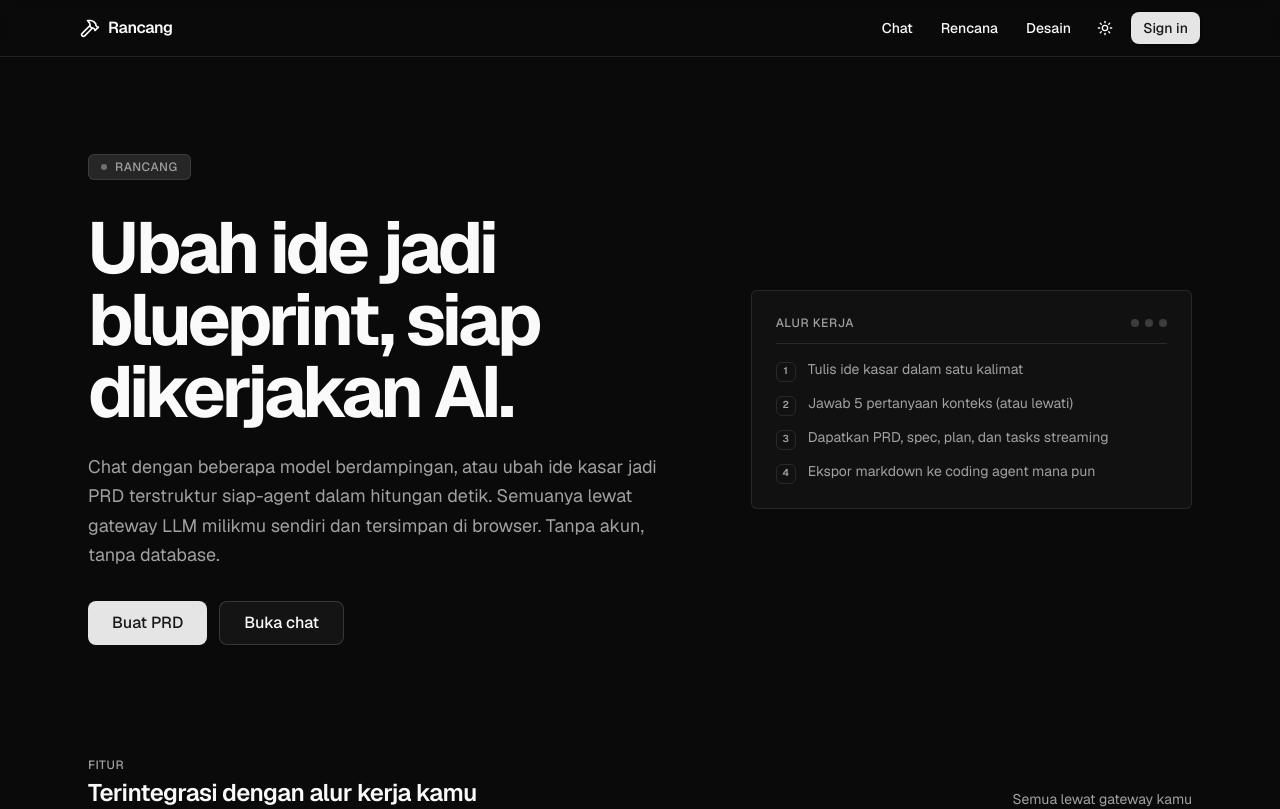
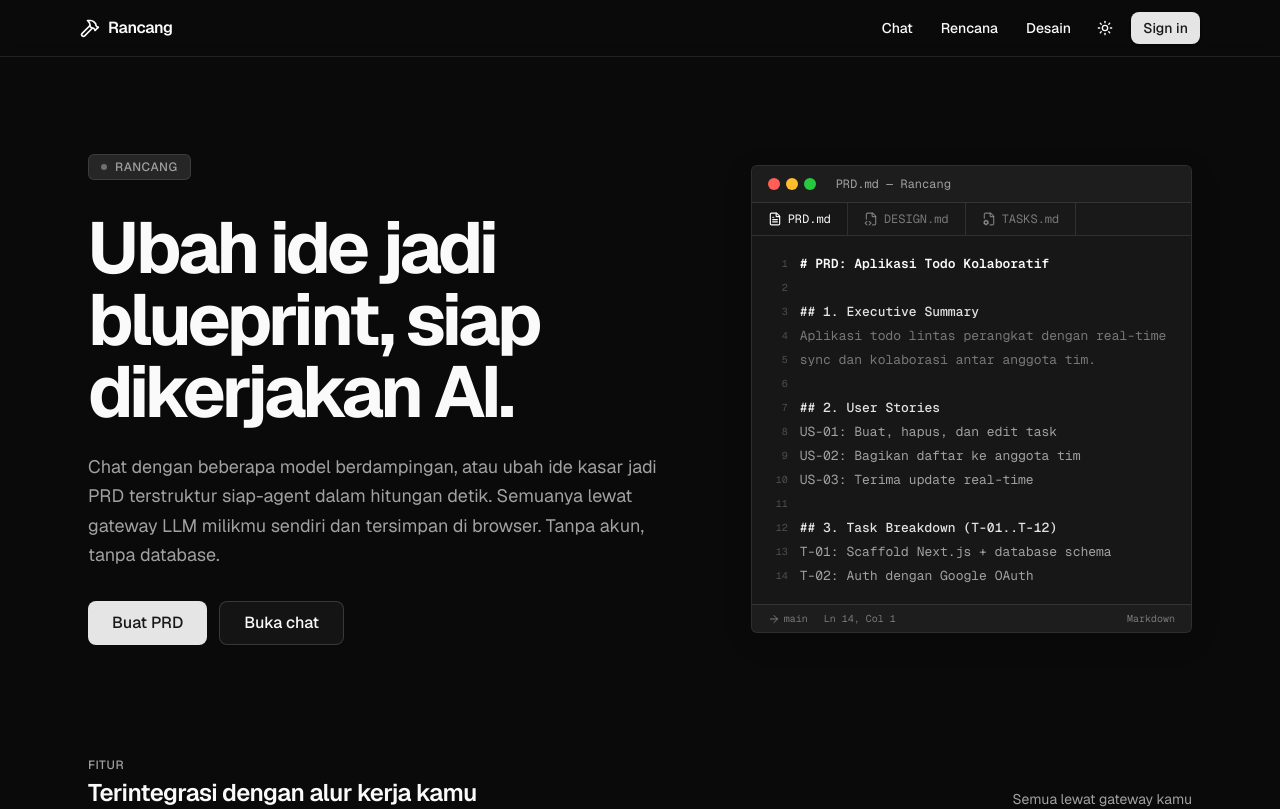
Before and after one commit to apissaj/rancang, a Next.js app: page / in a window 1280 px wide. Shown: the top 809 px of the page. Built offline with nearby package versions, Linux system fonts and the light colour scheme; no server answers.

Commit message:
feat(landing): replace hero workflow card with VSCode-style blueprint mockup
Hero right visual now shows a VSCode window mockup (macOS traffic
lights, PRD.md/DESIGN.md/TASKS.md tabs, editor line numbers, status
bar) matching the BlueprintPreview section instead of the plain
4-step Alur kerja list.

```diff
--- a/src/app/page.tsx
+++ b/src/app/page.tsx
@@ -2,7 +2,7 @@
 
 import Link from "next/link";
 import { useEffect, useState } from "react";
-import { ArrowRight, MessagesSquare, FileText, Palette, Cpu } from "lucide-react";
+import { ArrowRight, MessagesSquare, FileText, FileCode2, FileCog, Palette, Cpu } from "lucide-react";
 import { Button } from "@/components/ui/button";
 import LandingLoader from "@/components/effects/landing-loader";
 import Reveal from "@/components/effects/reveal";
@@ -103,35 +103,87 @@ export default function Home() {
             </Reveal>
           </div>
 
-          {/* Right visual: flat-bordered preview card */}
+          {/* Right visual: VSCode-style blueprint window */}
                     <div className="flex items-center lg:col-span-5">
                       <Reveal start={ready} delay={350} className="w-full">
-              <div className="w-full rounded-sm border border-border bg-card/60 p-6">
-                <div className="flex items-center justify-between border-b border-border pb-3">
-                  <span className="text-xs font-medium uppercase tracking-wider text-muted-foreground">
-                    Alur kerja
-                  </span>
-                  <span className="flex gap-1.5">
-                    <span className="size-2 rounded-full bg-muted-foreground/30" />
-                    <span className="size-2 rounded-full bg-muted-foreground/30" />
-                    <span className="size-2 rounded-full bg-muted-foreground/30" />
+                        <div className="w-full overflow-hidden rounded-sm border border-border bg-card shadow-[0_8px_30px_rgba(0,0,0,0.12)]">
+                          {/* macOS title bar */}
+                          <div className="flex items-center gap-2 border-b border-border bg-muted/40 px-4 py-2.5">
+                            <div className="flex items-center gap-1.5">
+                              <span className="size-3 rounded-full bg-[#FF5F56]" />
+                              <span className="size-3 rounded-full bg-[#FFBD2E]" />
+                              <span className="size-3 rounded-full bg-[#27C93F]" />
+                            </div>
+                            <span className="ml-3 truncate font-mono text-xs text-muted-foreground">
+                              PRD.md — Rancang
                             </span>
                           </div>
-                <ol className="mt-4 space-y-3">
+
+                          {/* Tab bar */}
+                          <div className="flex items-end overflow-x-auto border-b border-border bg-muted/20">
+                            <div className="flex items-center gap-1.5 border-r border-border bg-card px-4 py-2 font-mono text-xs text-foreground">
+                              <FileText className="size-3.5 shrink-0" />
+                              PRD.md
+                            </div>
+                            <div className="flex items-center gap-1.5 border-r border-border px-4 py-2 font-mono text-xs text-muted-foreground/70">
+                              <FileCode2 className="size-3.5 shrink-0" />
+                              DESIGN.md
+                            </div>
+                            <div className="flex items-center gap-1.5 border-r border-border px-4 py-2 font-mono text-xs text-muted-foreground/70">
+                              <FileCog className="size-3.5 shrink-0" />
+                              TASKS.md
+                            </div>
+                          </div>
+
+                          {/* Editor body */}
+                          <div className="min-w-0 overflow-x-auto">
+                            <div className="min-w-[360px] p-4 font-mono text-xs leading-6 sm:text-[13px]">
                               {[
-                    "Tulis ide kasar dalam satu kalimat",
-                    "Jawab 5 pertanyaan konteks (atau lewati)",
-                    "Dapatkan PRD, spec, plan, dan tasks streaming",
-                    "Ekspor markdown ke coding agent mana pun",
-                  ].map((step, i) => (
-                    <li key={step} className="flex items-start gap-3 text-sm">
-                      <span className="mt-0.5 flex size-5 shrink-0 items-center justify-center rounded-sm border border-border text-[10px] font-semibold text-muted-foreground">
+                                { kind: "heading1", text: "# PRD: Aplikasi Todo Kolaboratif" },
+                                { kind: "blank", text: "" },
+                                { kind: "heading2", text: "## 1. Executive Summary" },
+                                { kind: "body", text: "Aplikasi todo lintas perangkat dengan real-time" },
+                                { kind: "body", text: "sync dan kolaborasi antar anggota tim." },
+                                { kind: "blank", text: "" },
+                                { kind: "heading2", text: "## 2. User Stories" },
+                                { kind: "list", text: "US-01: Buat, hapus, dan edit task" },
+                                { kind: "list", text: "US-02: Bagikan daftar ke anggota tim" },
+                                { kind: "list", text: "US-03: Terima update real-time" },
+                                { kind: "blank", text: "" },
+                                { kind: "heading2", text: "## 3. Task Breakdown (T-01..T-12)" },
+                                { kind: "list", text: "T-01: Scaffold Next.js + database schema" },
+                                { kind: "list", text: "T-02: Auth dengan Google OAuth" },
+                              ].map((line, i) => (
+                                <div key={i} className="flex">
+                                  <span className="w-8 shrink-0 select-none pr-3 text-right text-[10px] leading-6 text-muted-foreground/40">
                                     {i + 1}
                                   </span>
-                      <span className="leading-snug text-muted-foreground">{step}</span>
-                    </li>
+                                  <span
+                                    className={
+                                      line.kind === "heading1"
+                                        ? "whitespace-pre text-foreground font-semibold"
+                                        : line.kind === "heading2"
+                                          ? "whitespace-pre text-foreground/90 font-medium"
+                                          : line.kind === "list"
+                                            ? "whitespace-pre text-muted-foreground"
+                                            : "whitespace-pre text-muted-foreground/70"
+                                    }
+                                  >
+                                    {line.text || "\u00A0"}
+                                  </span>
+                                </div>
                               ))}
-                </ol>
+                            </div>
+                          </div>
+
+                          {/* Status bar */}
+                          <div className="flex items-center gap-4 border-t border-border bg-muted/40 px-4 py-1.5 font-mono text-[10px] text-muted-foreground/70">
+                            <span className="flex items-center gap-1">
+                              <ArrowRight className="size-3" /> main
+                            </span>
+                            <span>Ln 14, Col 1</span>
+                            <span className="ml-auto hidden sm:inline">Markdown</span>
+                          </div>
                         </div>
                       </Reveal>
                     </div>
```
Lines whose indentation alone changed are shown as unchanged.
